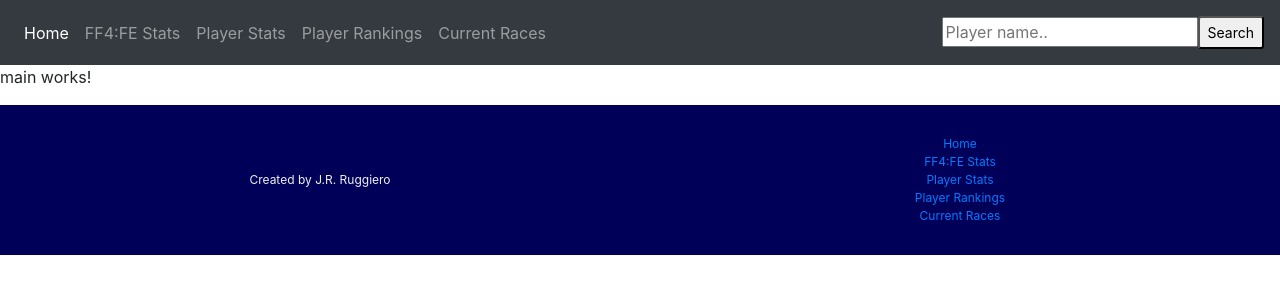
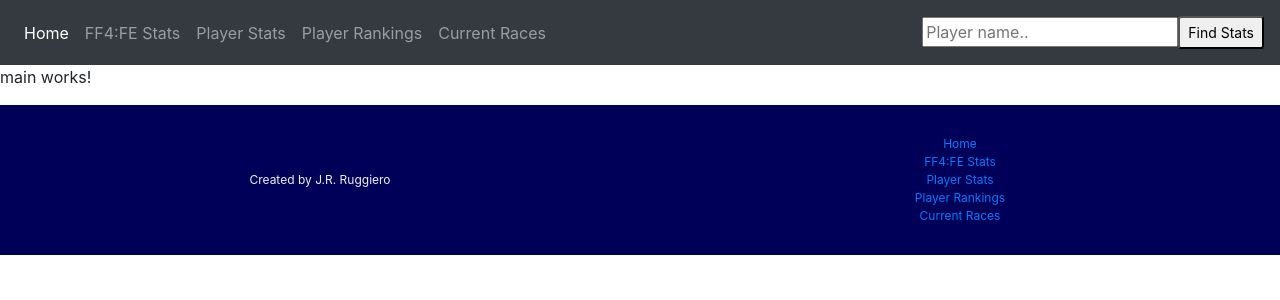
Before and after one commit to Fleury14/fe-stats-ng, an Angular app: page /main in a window 1280 px wide. Shown: the top 300 px of the page. Built offline with nearby package versions, Linux system fonts and the light colour scheme.

Commit message:
brough in form module, cancelled subs in stat page on leaving

```diff
--- a/src/app/app.module.ts
+++ b/src/app/app.module.ts
@@ -2,6 +2,7 @@ import { BrowserModule } from '@angular/platform-browser';
 import { NgModule } from '@angular/core';
 import { HttpClientModule } from '@angular/common/http';
 import { NgbModule } from '@ng-bootstrap/ng-bootstrap';
+import { FormsModule } from '@angular/forms';
 
 import { AppComponent } from './app.component';
 import { NavComponent } from './nav/nav.component';
@@ -21,7 +22,7 @@ import { TimeService } from './services/time.service';
     FooterComponent
   ],
   imports: [
-    BrowserModule, AppRoutingModule, HttpClientModule, NgbModule
+    BrowserModule, AppRoutingModule, HttpClientModule, NgbModule, FormsModule
   ],
   providers: [RaceService, PlayerService, TimeService],
   bootstrap: [AppComponent]
--- a/src/app/components/player-stats/player-stats.component.ts
+++ b/src/app/components/player-stats/player-stats.component.ts
@@ -1,15 +1,16 @@
-import { Component, OnInit } from '@angular/core';
+import { Component, OnInit, OnDestroy } from '@angular/core';
 import { PlayerService } from '../../services/player.service';
 import { Router, ActivatedRoute } from '@angular/router';
 import { TimeService } from '../../services/time.service';
 import { RaceService } from '../../services/race.service';
+import { Subscription } from 'rxjs';
 
 @Component({
   selector: 'fes-player-stats',
   templateUrl: './player-stats.component.html',
   styleUrls: ['./player-stats.component.scss']
 })
-export class PlayerStatsComponent implements OnInit {
+export class PlayerStatsComponent implements OnInit, OnDestroy {
 
   public defaultName = 'Fleury14';
   public playerName: string;
@@ -34,6 +35,7 @@ export class PlayerStatsComponent implements OnInit {
       leagueRo16: null
     }
   };
+  public subs:Subscription[] = [];
 
   constructor(private _playerSvc: PlayerService, private _actRoute: ActivatedRoute, public time: TimeService, private _race: RaceService) { }
 
@@ -50,19 +52,25 @@ export class PlayerStatsComponent implements OnInit {
     });
   }
 
-  private _getStats(player: string) {
-    this._playerSvc.getPlayerBaseStats(player).subscribe(resp => {
-      this.playerStats = resp;
-      console.log('stats', this.playerStats);
+  ngOnDestroy() {
+    this.subs.forEach(sub => {
+      sub.unsubscribe();
     })
   }
 
+  private _getStats(player: string) {
+    this.subs.push(this._playerSvc.getPlayerBaseStats(player).subscribe(resp => {
+      this.playerStats = resp;
+      console.log('stats', this.playerStats);
+    }));
+  }
+
   private _getHistory(player: string) {
-    this._playerSvc.getRaceHistory(player).subscribe(resp => {
+    this.subs.push(this._playerSvc.getRaceHistory(player).subscribe(resp => {
       this.playerHistory = resp;
       console.log('history', this.playerHistory);
       this._parseHistory(this.playerHistory);
-    });
+    }));
   }
 
   public getRating(player:string) {
--- a/src/app/nav/nav.component.html
+++ b/src/app/nav/nav.component.html
@@ -9,11 +9,10 @@
         </li>
 			</ul>
 			<span class="navbar-text ml-3">
-				<form action="/" class="mb-0">
-					<input type="hidden" name="page_id" value="12">
-					<input class="header-search" type="text" name="player" placeholder="Player name..">
-					<button type="sumbit" class="btn-sm btn-default header-search-button">Search</button>
-				</form>
+				<div action="/player-stats/" class="mb-0">
+					<input class="header-search" [(ngModel)]="searchText" type="text" name="player" placeholder="Player name..">
+					<button (click)="playerStats(e)" class="btn-sm btn-default header-search-button">Find Stats</button>
+				</div>
 			</span>
 		</div>
 	</nav>
--- a/src/app/nav/nav.component.ts
+++ b/src/app/nav/nav.component.ts
@@ -1,6 +1,7 @@
 import { Component, OnInit } from '@angular/core';
 import { NavItems } from '../classes/nav-items';
 import { INavItem } from '../interfaces/nav-item';
+import { Router } from '@angular/router';
 
 @Component({
   selector: 'fes-nav',
@@ -11,11 +12,17 @@ export class NavComponent implements OnInit {
 
   private navItems:NavItems = new NavItems();
   public navList:INavItem[];
+  public searchText:string;
 
-  constructor() { }
+  constructor(private _router: Router) { }
 
   ngOnInit() {
     this.navList = this.navItems.getItems();
   }
 
+  public playerStats(e:any) {
+    console.log(this.searchText);
+    this._router.navigate(['player-stats', this.searchText]);
+  }
+
 }
```
